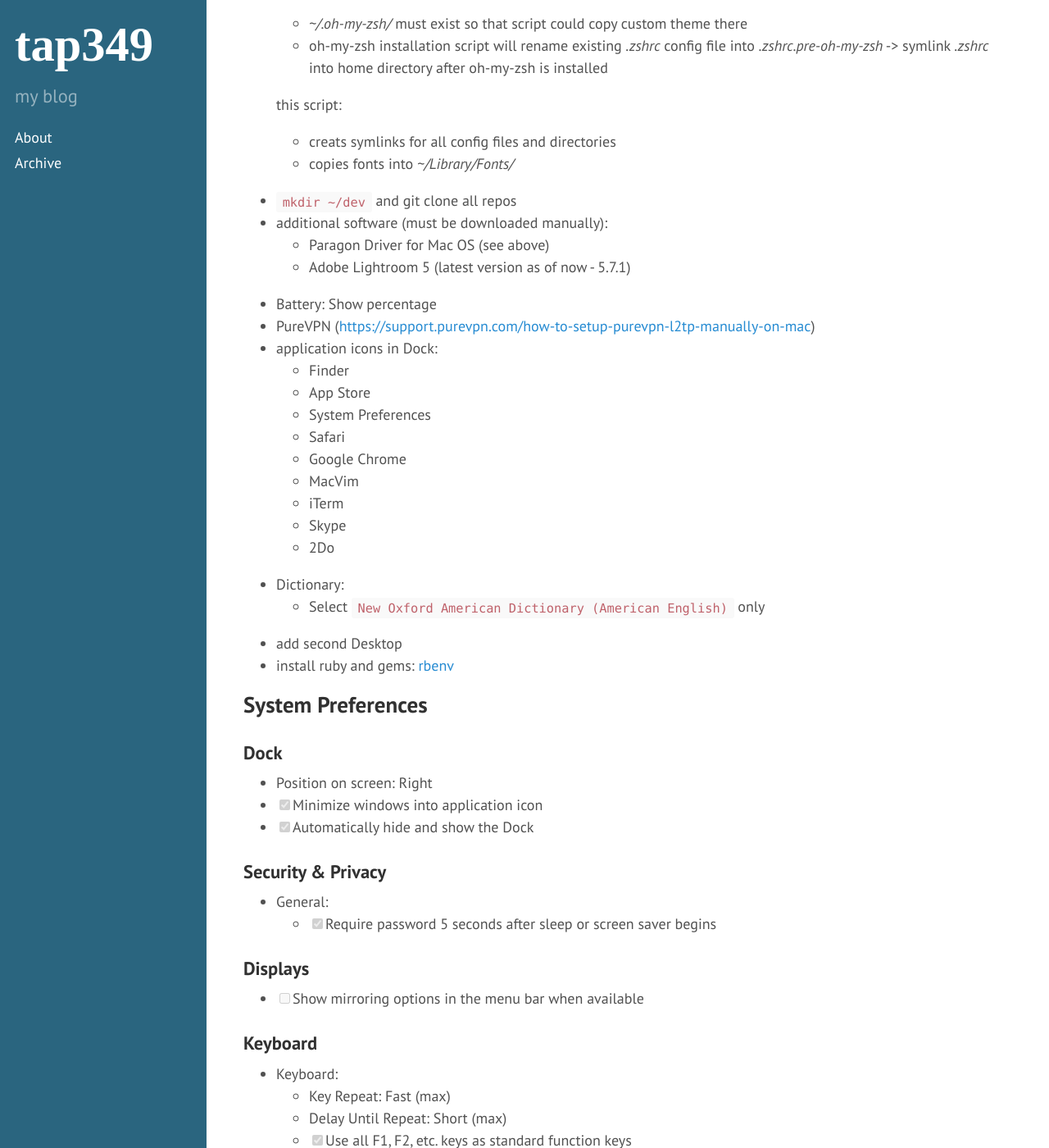
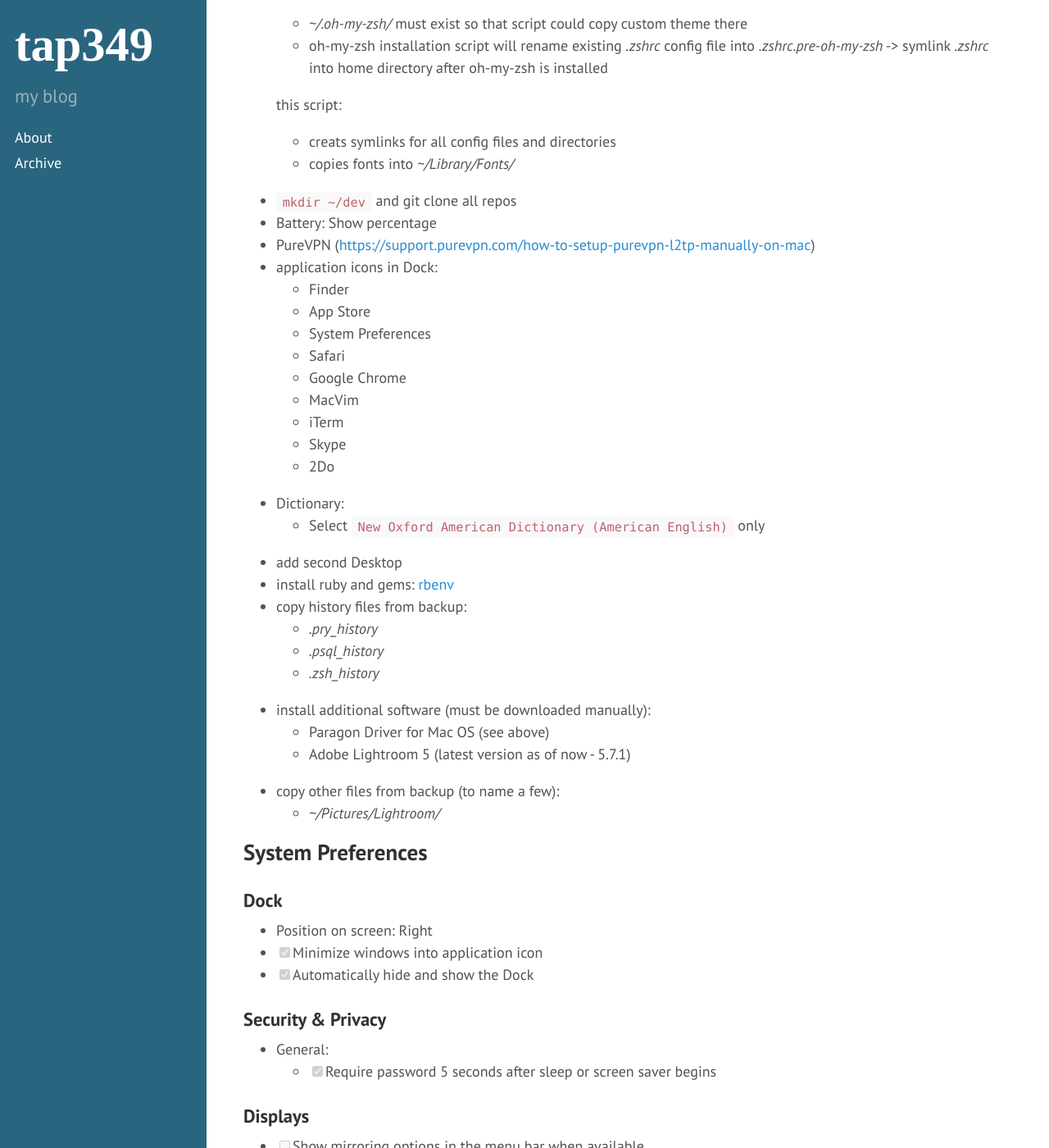
Before and after one commit to tap349/tap349.github.io, a Jekyll site: the page built from _posts/2016-10-03-macos-configuration.md, in a window 1280 px wide and 1400 px high, scrolled down 799 px. Shown: the whole window at 82% size. Built offline with Jekyll 4.4.1, drawn with Linux system fonts in a browser that asks for light colours.

Commit message:
update 2016-11-29_01:06:58

```diff
--- a/_posts/2016-10-03-macos-configuration.md
+++ b/_posts/2016-10-03-macos-configuration.md
@@ -64,6 +61,15 @@
   - Select `New Oxford American Dictionary (American English)` only
 - add second Desktop
 - install ruby and gems: [rbenv]({{ site.url }}{% post_url 2016-03-30-rbenv %})
+- copy history files from backup:
+  - _.pry_history_
+  - _.psql_history_
+  - _.zsh_history_
+- install additional software (must be downloaded manually):
+  - Paragon Driver for Mac OS (see above)
+  - Adobe Lightroom 5 (latest version as of now - 5.7.1)
+- copy other files from backup (to name a few):
+  - _~/Pictures/Lightroom/_
 
 ## System Preferences
 
```
Also changed, not shown: other parts of _posts/2016-10-03-macos-configuration.md (+0 -3 lines).
